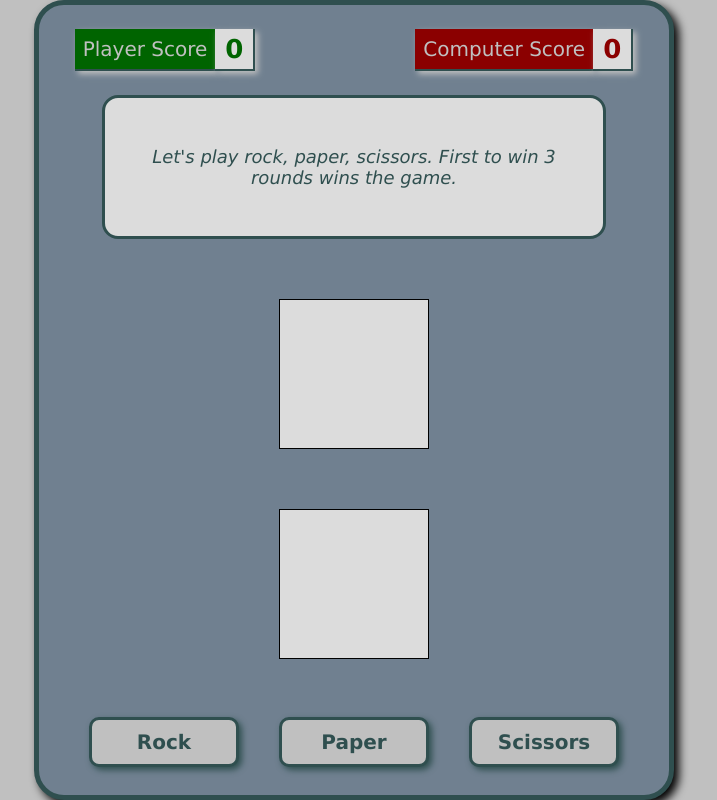
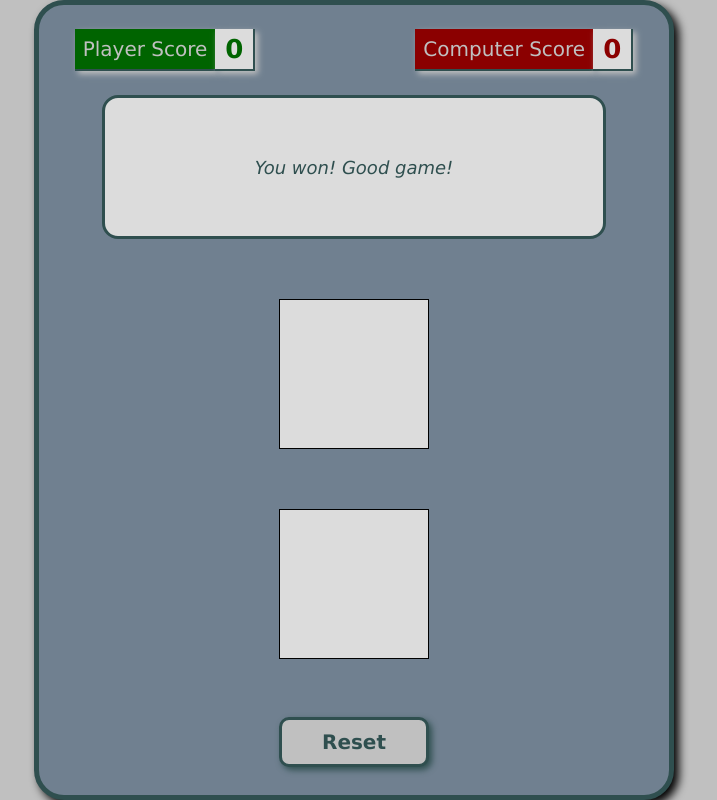
Before and after one commit to See-Monkey/rock-paper-scissors, a plain HTML site: page index.html in a window 1280 px wide. Shown: the whole page, without its empty margins (286-1003 px from the left). Drawn offline with Linux system fonts and the light colour scheme.

Commit message:
Add initialize and gameOver functions
Add all document elements to javascript. Create initialize
fucntion to reset variables and GUI buttons. Create gameOver
function to announce winner and change buttons for a reset.

```diff
--- a/index.html
+++ b/index.html
@@ -9,21 +9,19 @@
 <body>
     <div class = "container">
         <div class = "header">
-            <p class = "score" id = "player">Player Score</p>
-            <p class = "playerScore">0</p>
+            <p class = "score" id = "human">Player Score</p>
+            <p class = "humanScore"></p>
             <p class = "score" id = "computer">Computer Score</p>
-            <p class = "computerScore">0</p>
+            <p class = "computerScore"></p>
         </div>
-        <div class = "activeMsg">
-            Let's play rock, paper, scissors.
-            First to win 3 rounds wins the game.
-        </div>
+        <div class = "activeMsg"></div>
         <div class = "img" id = "computer"></div>
-        <div class = "img" id = "player"></div>
+        <div class = "img" id = "human"></div>
         <div class = "choices">
             <button id = "rock">Rock</button>
             <button id = "paper">Paper</button>
             <button id = "scissors">Scissors</button>
+            <button id = "reset">Reset</button>
         </div>
     </div>
 
--- a/js/javascript.js
+++ b/js/javascript.js
@@ -1,3 +1,46 @@
+console.log("Hi, Mom!");
+let humanScore = 0;
+let computerScore = 0;
+
+const paraHumanScore = document.querySelector(".humanScore");
+const paraComputerScore = document.querySelector(".computerScore");
+const activeMsg = document.querySelector(".activeMsg");
+const btnRock = document.querySelector("button#rock");
+const btnPaper = document.querySelector("button#paper");
+const btnScissors = document.querySelector("button#scissors");
+const btnReset = document.querySelector("button#reset");
+const button = document.querySelector("button");
+
+function initialize() {
+    //scores
+    humanScore = 0;
+    computerScore = 0;
+    paraHumanScore.textContent = humanScore;
+    paraComputerScore.textContent = computerScore;
+
+    //active message
+    activeMsg.textContent = "Let's play rock, paper, scissors. ";
+    activeMsg.textContent += "First to win 3 rounds wins the game.";
+
+    //buttons
+    btnRock.style.display = "inline";
+    btnPaper.style.display = "inline";
+    btnScissors.style.display = "inline";
+    btnReset.style.display = "none";
+}
+
+function gameOver(winner) {
+    if (winner === true) {
+        activeMsg.textContent = "You won! Good game!";
+    } else {
+        activeMsg.textContent = "You lost... Better luck next time."
+    }
+    btnRock.style.display = "none";
+    btnPaper.style.display = "none";
+    btnScissors.style.display = "none";
+    btnReset.style.display = "inline";
+}
+
 function getComputerChoice() {
     console.log("");
     let random = Math.floor(Math.random() * 3);
@@ -13,10 +56,6 @@ function getComputerChoice() {
     } else {
         return "error"
     }
-}
-
-function getHumanChoice() {
-    return prompt("Choose rock, paper, or scissors.").toLowerCase();
 }
 
 function playRound(humanChoice, computerChoice) {
@@ -37,24 +76,5 @@ function playRound(humanChoice, computerChoice) {
     }
 }
 
-function playGame() {
-    console.log("Let's play rock, paper, scissors against the computer.");
-    console.log("First to win 3 rounds wins the game.");
-
-    while (humanScore < 3 && computerScore < 3) {
-        console.log(playRound(getHumanChoice(), getComputerChoice()));
-    }
-
-    if (humanScore == 3) {
-        return "You won! Good game!";
-    } else if (computerScore == 3) {
-        return "You lost... Better luck next time.";
-    } else {
-        return "error";
-    }
-}
-
-let humanScore = 0;
-let computerScore = 0;
-
-// console.log(playGame());
+initialize();
+gameOver(true);
--- a/style.css
+++ b/style.css
@@ -19,7 +19,7 @@ body {
 /* ============ container ============= */
 
 .container {
-    flex: 0 1 50%;
+    flex: 0 0 50%;
     height: 800px;
     width: 600px;
     text-align: center;
@@ -54,11 +54,11 @@ body {
     box-shadow: 3px 3px 6px;
 }
 
-.score#player {
+.score#human {
     background-color: darkgreen;
 }
 
-.playerScore {
+.humanScore {
     margin: 8px 0px;
     padding: 0px 10px;
     flex: 0;
@@ -147,3 +147,7 @@ body {
     color: gainsboro;
     border-color: silver;
 }
+
+.choices #reset {
+    display: none;
+}
```
